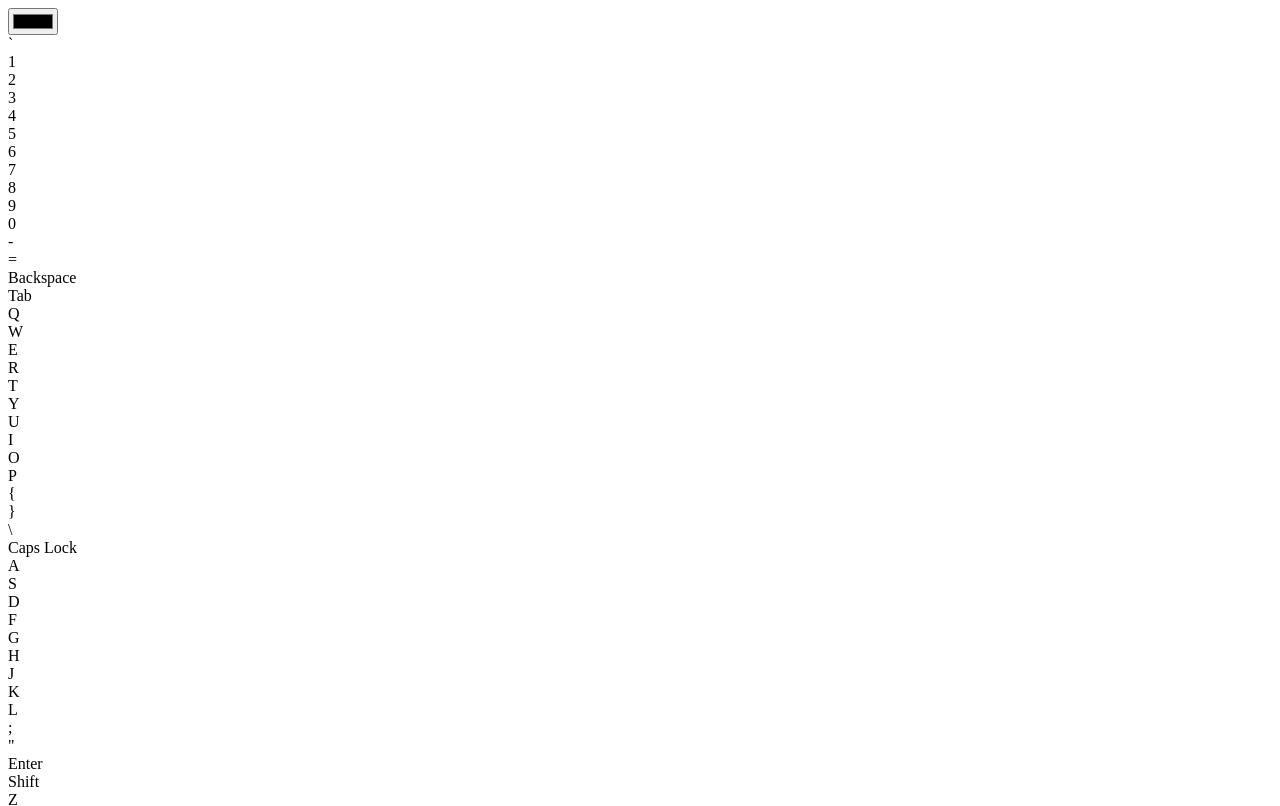
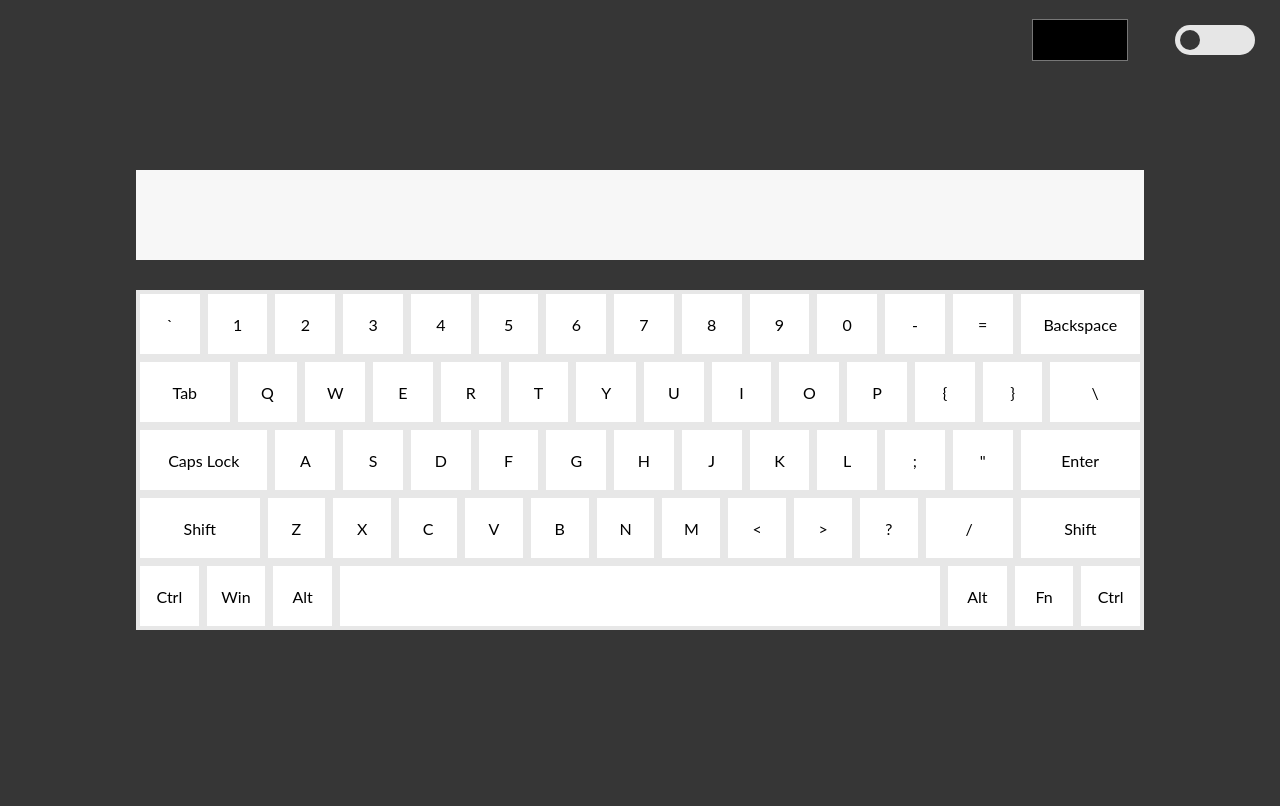
Before and after one commit to Aleh91/-virtualkeyboard, a plain HTML site: page index.html in a window 1280 px wide. Shown: the top 806 px of the page. Drawn offline with Linux system fonts and the light colour scheme.

```diff
--- a/index.html
+++ b/index.html
@@ -7,7 +7,7 @@
   <link rel="stylesheet" href="style.css">
   <title>Virtual Keyboard</title>
 </head>
-<body>
+<body class="active">
   <div class="container">
     <div class="night_mode">
       <div class="toggle_circle"></div>
@@ -17,7 +17,8 @@
         <input class="colors_input" type="color">
       </div>
     </div>
-    <div class="keybord_wrapp">
+    <div class="keyboard_wrapp">
+      <div class="keyboard_lights"></div>
       <div class="keyboard_keys">
         <div class="row">
           <div class="keys">`</div>
@@ -52,7 +53,7 @@
           <div class="keys slash_key">\</div>
         </div>
         <div class="row">
-          <div class="keys kapc_lock_key">Caps Lock</div>
+          <div class="keys caps_lock_key">Caps Lock</div>
           <div class="keys">A</div>
           <div class="keys">S</div>
           <div class="keys">D</div>
@@ -78,6 +79,7 @@
           <div class="keys"><</div>
           <div class="keys">></div>
           <div class="keys">?</div>
+          <div class="keys slash_key">/</div>
           <div class="keys shift_key shifr_right">Shift</div>
         </div>
         <div class="row">
--- a/script.js
+++ b/script.js
@@ -0,0 +1,38 @@
+let keys = document.querySelectorAll('.keys');
+let spaceKey = document.querySelector('.space_key');
+let shift_left = document.querySelector('.shift_left');
+let shift_right = document.querySelector('.shift_right');
+let caps_lock_key = document.querySelector('.caps_lock_key');
+let toggle_circle = document.querySelector('.toggle_circle');
+let night_mode = document.querySelector('.night_mode');
+let body = document.querySelector('body');
+let text_input = document.querySelector('.text');
+let change_color = document.querySelector('.change_light_color');
+let colors_input = document.querySelector('.colors_input');
+let keyboard_lights = document.querySelector('.keyboard_lights');
+let keyboard_wrapp = document.querySelector('.keyboard_wrapp');
+
+for(let i = 0; i < keys.length; i++) {
+    keys[i].setAttribute('keyname', keys[i].innerText);
+    keys[i].setAttribute('lowerCaseName', keys[i].innerText.toLowerCase());
+}
+
+window.addEventListener('keydown', function(e) {
+    for(let i = 0; i < keys.length; i++) {
+        if(e.key == keys[i].getAttribute('keyname' ) || e.key == keys[i].getAttribute('lowerCaseName')) {
+            keys[i].classList.add('active')
+        }
+        if(e.code == 'Space') {
+            spaceKey.classList.add('active')
+        }
+        if(e.code == 'ShiftLeft') {
+            shift_right.classList.remove('active')
+        }
+        if(e.code == 'ShiftRight') {
+            shift_left.classList.remove('active')
+        }
+        if(e.code == 'CapsLock') {
+            caps_lock_key.classList.toggle('active');
+        }
+    }
+})
--- a/style.css
+++ b/style.css
@@ -0,0 +1,206 @@
+* {
+  margin: 0;
+  padding: 0;
+  box-sizing: border-box;
+}
+
+body {
+  font-family: 'Lato', sans-serif;
+  transition: .2s;
+}
+
+.container {
+  display: flex;
+  justify-content: center;
+  align-items: center;
+  height: 100vh;
+  flex-direction: column;
+  margin: 0 10px;
+}
+
+.keyboard_wrapp {
+  max-width: 1008px;
+  width: 100%;
+  background-color: #e7e7e7;
+  overflow: hidden;
+  position: relative;
+  overflow: hidden;
+  order: 2;
+}
+
+.row {
+  display: flex;
+}
+
+.keys {
+  width: 60px;
+  height: 60px;
+  background-color: #fff;
+  display: flex;
+  justify-content: center;
+  align-items: center;
+  margin: 4px;
+  transition: .2s;
+  z-index: 5;
+}
+
+.backspace_key {
+  width: 120px;
+}
+
+.tab_key {
+  width: 90px;
+}
+
+.slash_key {
+  width: 90px;
+}
+
+.caps_lock_key {
+  width: 128px;
+}
+
+.enter_key {
+  width: 120px;
+}
+
+.shift_key {
+  width: 124px;
+}
+
+.space_key {
+  max-width: 600px;
+  width: 100%;
+}
+
+.text {
+  max-width: 1008px;
+  width: 100%;
+  height: 90px;
+  margin-bottom: 30px;
+  border: none;
+  outline: none;
+  font-size: 26px;
+  background-color: #f7f7f7;
+  padding-left: 10px;
+  transition: .2s;
+}
+.keys.active {
+  background-color: #333;
+  color: #fff;
+}
+
+.keys.remove {
+  animation: keys_animation 0.5s forwards;
+}
+
+@keyframes keys_animation {
+  0% {
+    background-color: #333;
+    color: #fff;
+  }
+  100% {
+    background-color: #fff;
+    color: #000;
+  }
+}
+
+body.active {
+  background-color: rgb(54,54,54);
+}
+
+.night_mode {
+  width: 80px;
+  height: 30px;
+  background-color: #e6e6e6;
+  position: absolute;
+  right: 25px;
+  top: 25px;
+  border-radius: 50px;
+  display: flex;
+  align-items: center;
+  cursor: pointer;
+  transition: .2s;
+}
+
+.night_mode.active {
+  background-color: #222222;
+}
+
+.toggle_circle {
+  width: 20px;
+  height: 20px;
+  background-color: rgb(54,54,54);
+  border-radius: 50px;
+  margin: 0 5px;
+  position: absolute;
+  left: 0;
+  transition: .2s;
+}
+
+.toggle_circle.active {
+  left: 60%;
+  background-color: #fff;
+}
+
+.keybord_wrapp.active {
+  background-color: #585858;
+}
+
+.keys.keys_night {
+  background-color: #3c3c3c;
+  color: #fff;
+}
+
+.text.active {
+  background-color: #2b2b2b;
+}
+
+.keys.keys_night.active {
+  bacground-color: #fff;
+  color: #333;
+}
+
+.keys.keys_night.remove {
+  animation: keys_night_animation 0.5 forwards;
+}
+
+@keyframes keys_night_animation {
+  0% {
+    background-color: #fff;
+    color: #000;
+  }
+  100% {
+    background-color: #333;
+    color: #fff;
+  }
+}
+
+.change_light_color {
+  width: 100px;
+  height: 50px;
+  position: absolute;
+  right: 150px;
+  top: 15px;
+  display: flex;
+  justify-content: center;
+  align-items: center;
+}
+
+.colors_input {
+  width: 100px;
+  height: 50px;
+  border: none;
+  outline: none;
+  background-color: transparent;
+}
+
+.change_light_color.night {
+  background-color: #222222;
+}
+
+.keyboard_lights {
+  position: absolute;
+  width: 100%;
+  height: 100%;
+}
```
